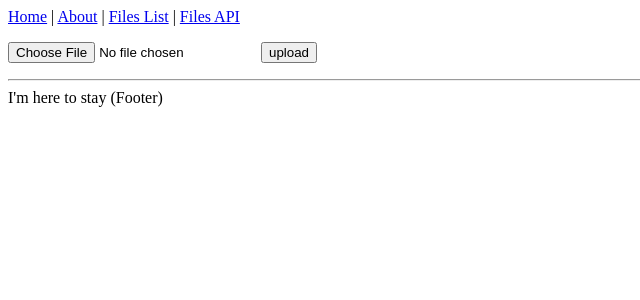
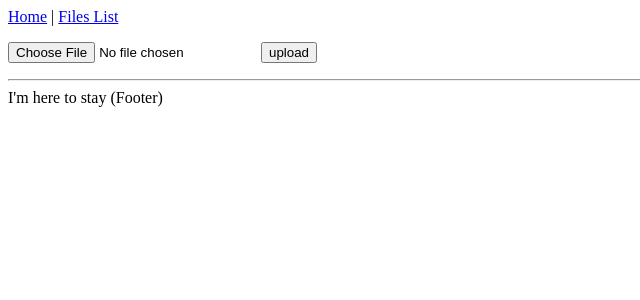
Before and after one commit to daikw/file-uploader-nextjs, a Next.js app: page / in a window 1280 px wide. Shown: the top 300 px of the page, without its empty margins (0-640 px from the left). Built offline with nearby package versions, Linux system fonts and the light colour scheme.

Commit message:
:shower: remove unused component

```diff
--- a/components/Layout.tsx
+++ b/components/Layout.tsx
@@ -20,14 +20,9 @@
           <a>Home</a>
         </Link>{' '}
         |{' '}
-        <Link href="/about">
-          <a>About</a>
-        </Link>{' '}
-        |{' '}
         <Link href="/files">
           <a>Files List</a>
-        </Link>{' '}
-        | <a href="/api/files">Files API</a>
+        </Link>
       </nav>
     </header>
     {children}
```
Also changed, not shown: pages/about.tsx (deleted, +0 -16 lines).
